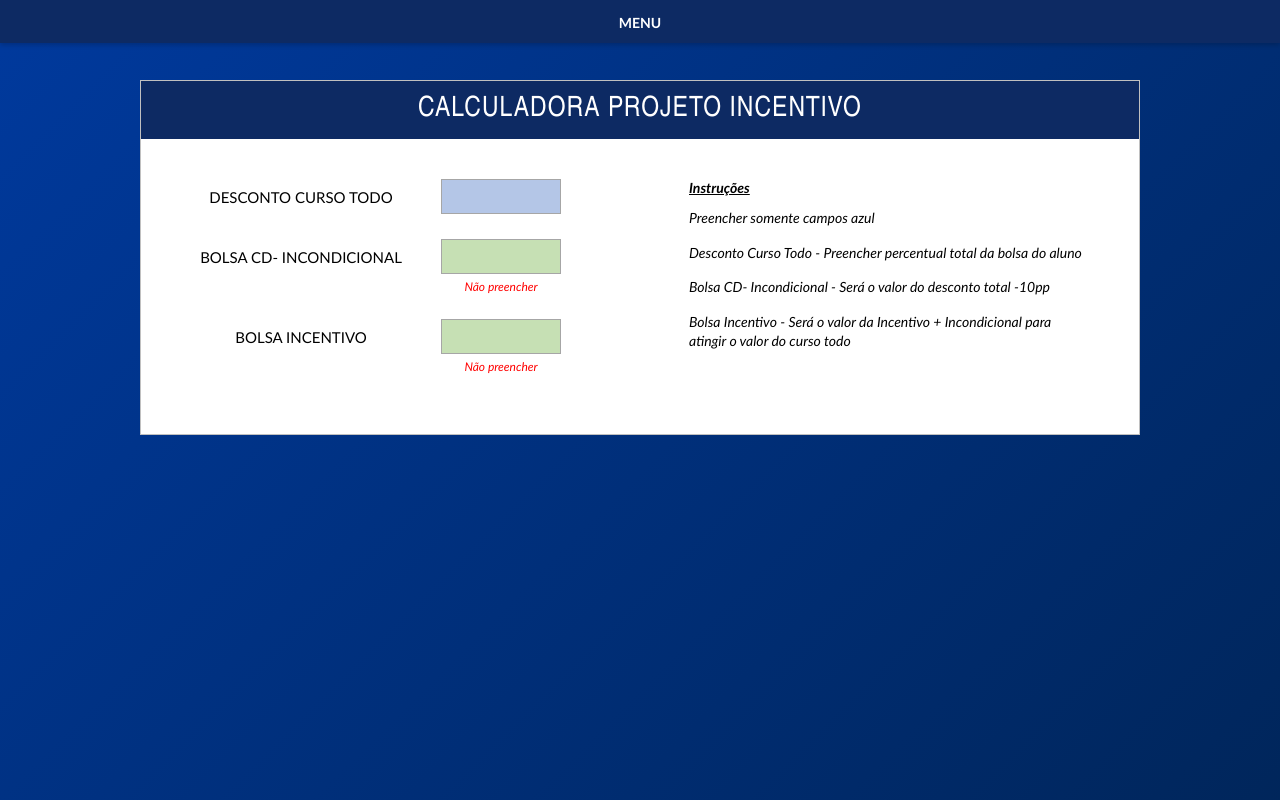
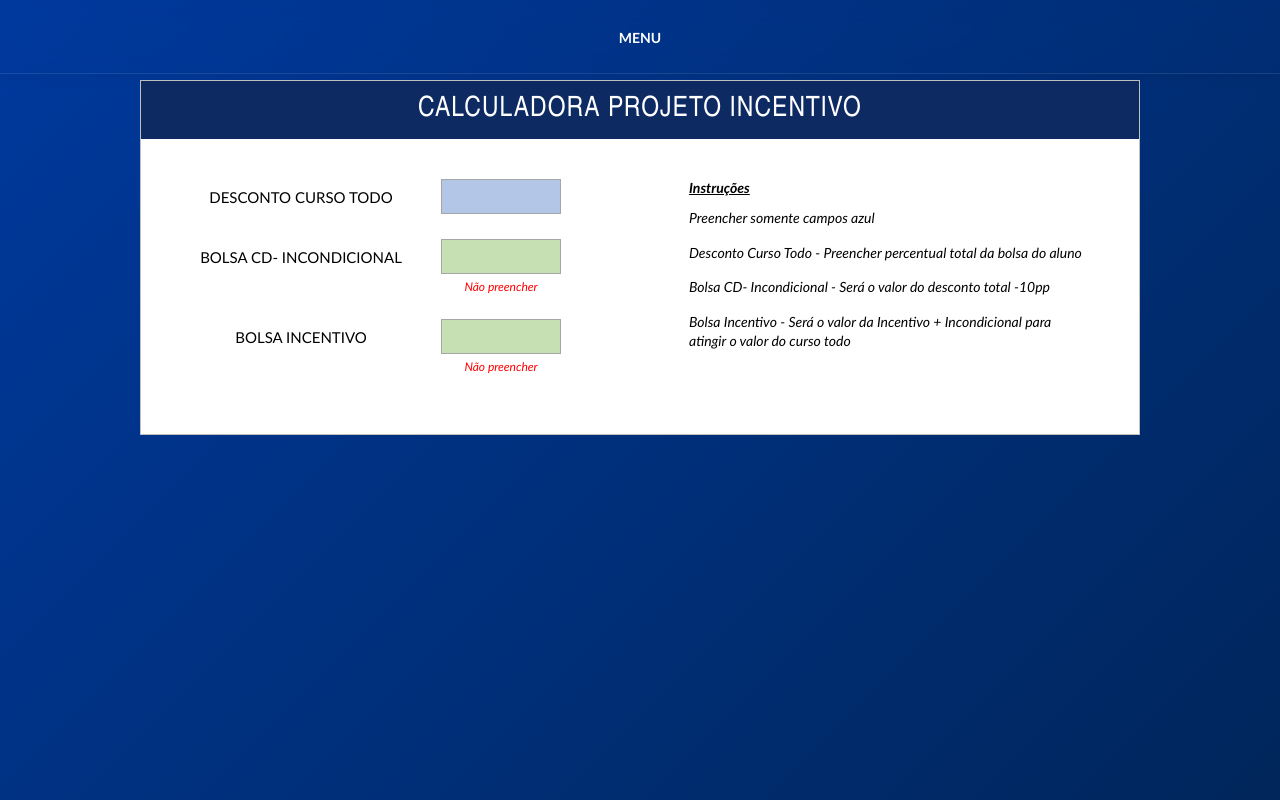
Before and after one commit to yasmineklein/bolsaincentivo, a plain HTML site: page index.html in a window 1280 px wide. Drawn offline with Linux system fonts and the light colour scheme.

Commit message:
Update style.css

```diff
--- a/style.css
+++ b/style.css
@@ -117,13 +117,17 @@ input[type="text"] {
 
 /* --- MENU DE NAVEGAÇÃO --- */
 .nav {
-    background-color: #0d2a63;
     width: 100%;
+    background: transparent;
+    backdrop-filter: blur(10px);
+    -webkit-backdrop-filter: blur(10px);
+    border-bottom: 1px solid rgba(255, 255, 255, 0.1);
+    box-shadow: 0 4px 15px rgba(0, 0, 0, 0.05);
+    padding: 15px 20px;
     position: fixed;
     top: 0;
     left: 0;
     z-index: 1000;
-    box-shadow: 0 2px 5px rgba(0, 0, 0, 0.2);
 }
 
 .nav-container {
```
